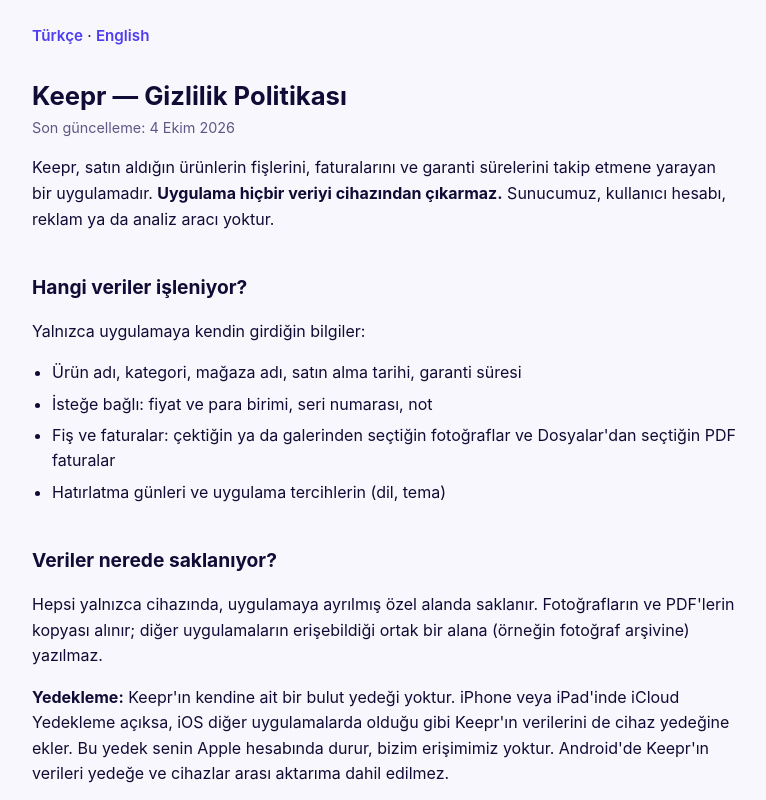
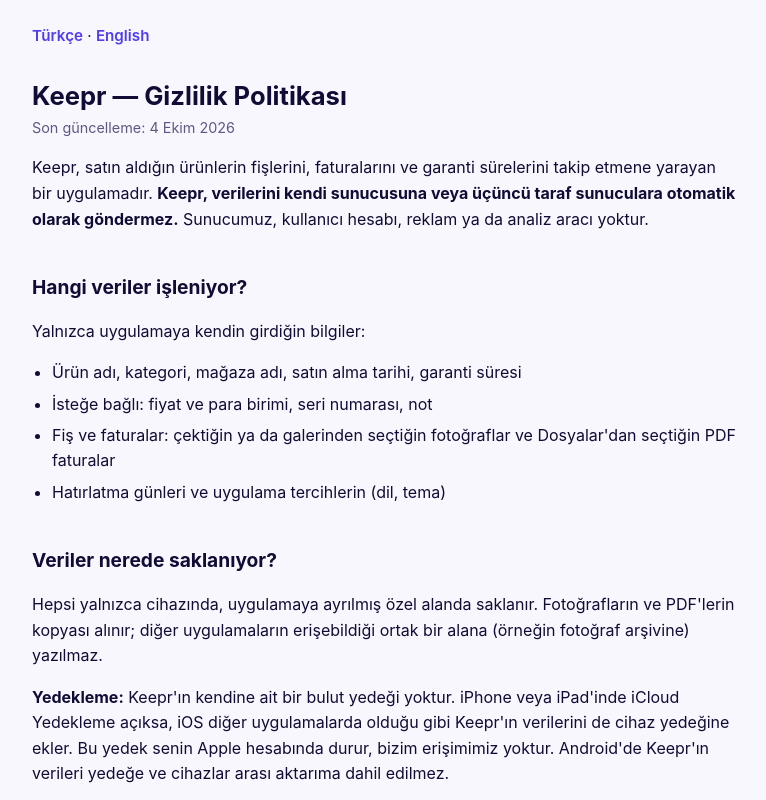
Before and after one commit to reyhanyanikoglu/keepr-privacy, a plain HTML site: page index.html in a window 1280 px wide. Shown: the top 800 px of the page, without its empty margins (256-1022 px from the left). Drawn offline with Linux system fonts and the light colour scheme.

Commit message:
Update application description for data handling

```diff
--- a/index.html
+++ b/index.html
@@ -53,8 +53,7 @@
 
 <p>
   Keepr, satın aldığın ürünlerin fişlerini, faturalarını ve garanti sürelerini
-  takip etmene yarayan bir uygulamadır. <strong>Uygulama hiçbir veriyi
-  cihazından çıkarmaz.</strong> Sunucumuz, kullanıcı hesabı, reklam ya da analiz
+  takip etmene yarayan bir uygulamadır. <strong>Keepr, verilerini kendi sunucusuna veya üçüncü taraf sunuculara otomatik olarak göndermez.</strong> Sunucumuz, kullanıcı hesabı, reklam ya da analiz
   aracı yoktur.
 </p>
 
```
